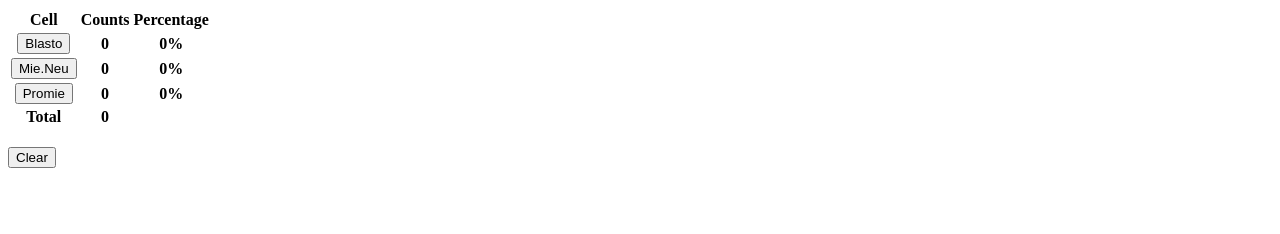
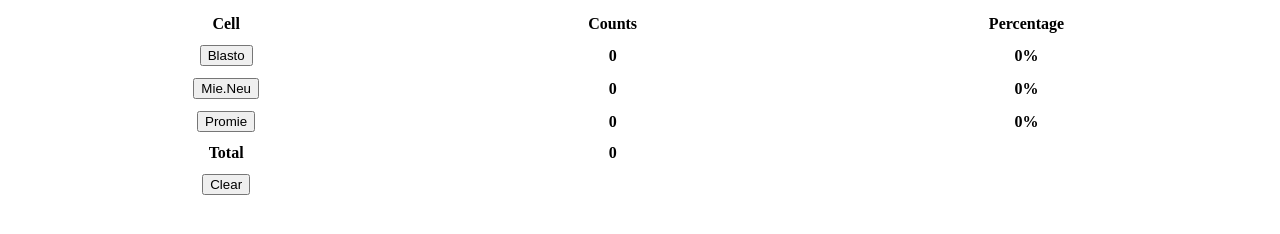
Before and after one commit to OpenDiagnosis/cell_counter, a plain HTML site: page index.html in a window 1280 px wide. Drawn offline with Linux system fonts and the light colour scheme.

Commit message:
Edit table style

```diff
--- a/index.html
+++ b/index.html
@@ -6,6 +6,15 @@
     <meta name="description" content="Blood cell counter">
     <meta name="keywords" content="blood cell counter">
     <meta name="author" content="Thomio Watanabe">
+    <style>
+        table {
+            width: 100%;
+        }
+        td, th {
+            text-align: middle;
+            padding: 5px;
+        }
+    </style>
 </head>
 
 <body>
@@ -33,12 +42,13 @@
     <tr>
         <th> Total </th>
         <th id="total_id">0</th>
-<!--        <th></th>-->
     </tr>
+    <tr>
+        <th> <button onclick="clickClear()">Clear</button> </th>
+    </tr>
+
 </table>
 
-<br>
-<button onclick="clickClear()">Clear</button>
 
 
 <script>
```
